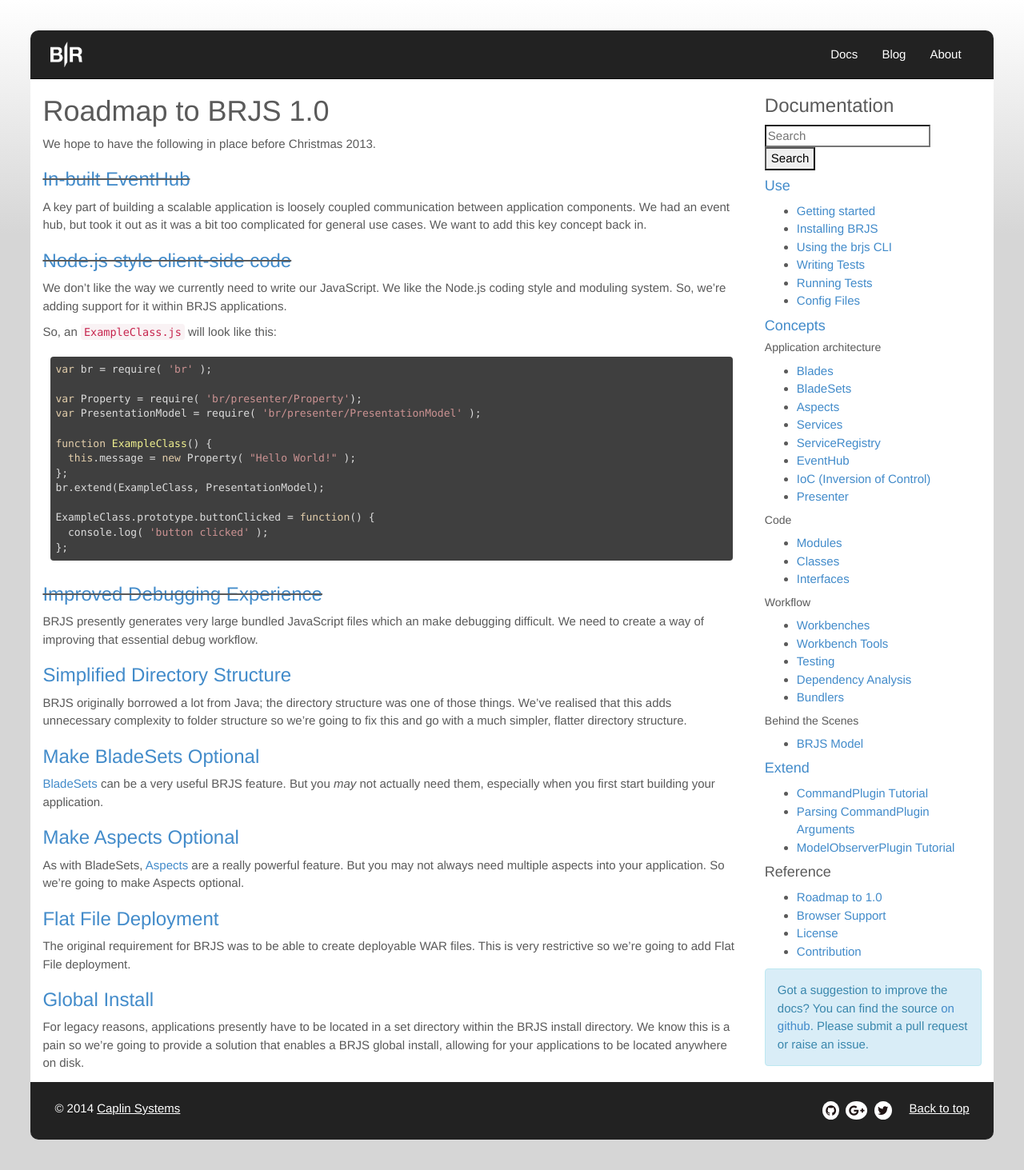
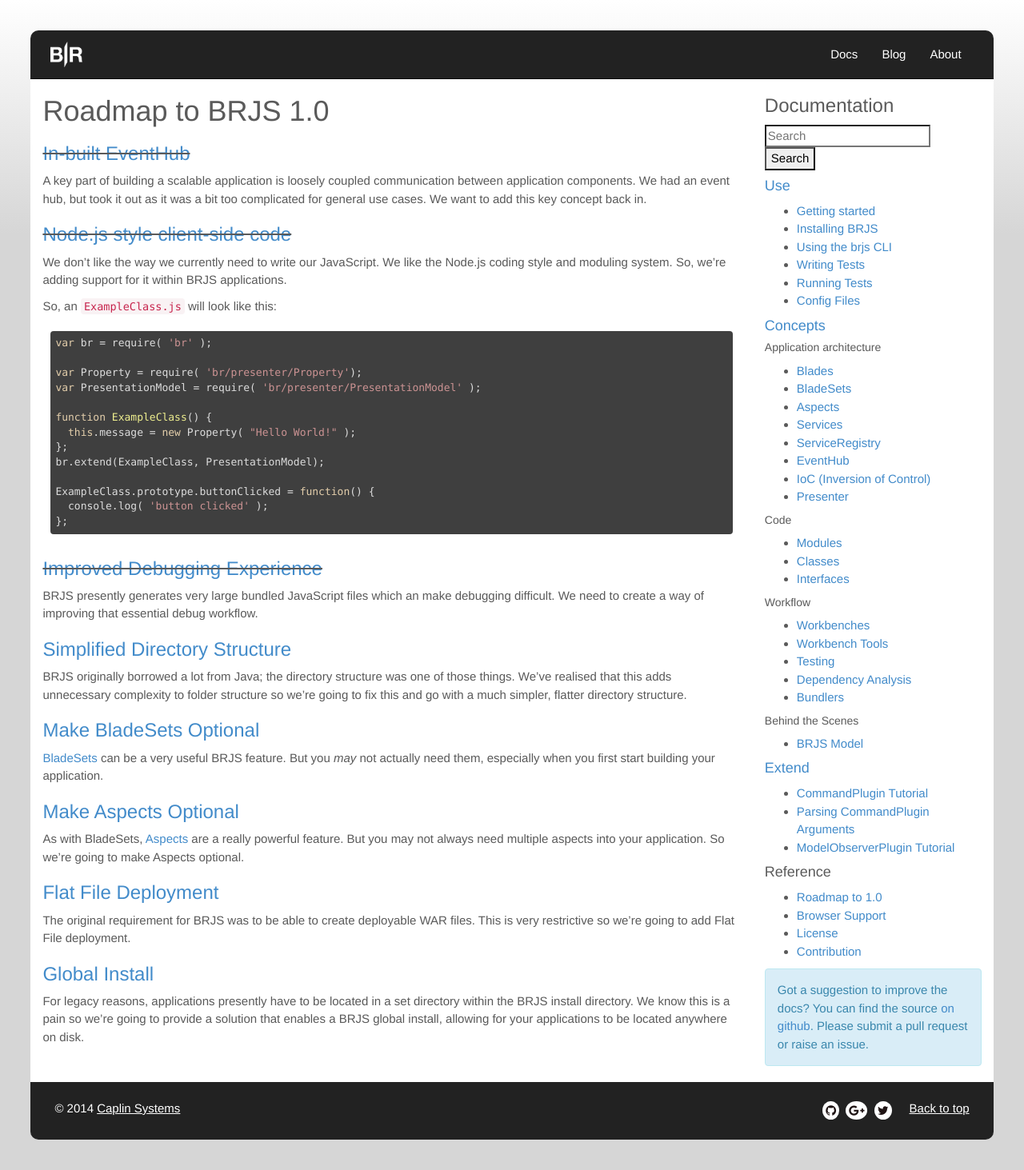
Before and after one commit to BladeRunnerJS/brjs-site, a Jekyll site: the page built from docs/roadmap.md, in a window 1280 px wide. Shown: the whole page at 80% size. Built offline with Jekyll 4.4.1, drawn with Linux system fonts in a browser that asks for light colours; nearby versions of some CDN libraries; Markdown is read by kramdown in place of the engine named in the settings.

Commit message:
remove Christmas ;)

```diff
--- a/docs/roadmap.md
+++ b/docs/roadmap.md
@@ -4,8 +4,6 @@
 permalink: /docs/roadmap/
 notice: none
 ---
-
-We hope to have the following in place before Christmas 2013.
 
 ### ~~[In-built EventHub](https://github.com/BladeRunnerJS/brjs/issues/10)~~
 
```
